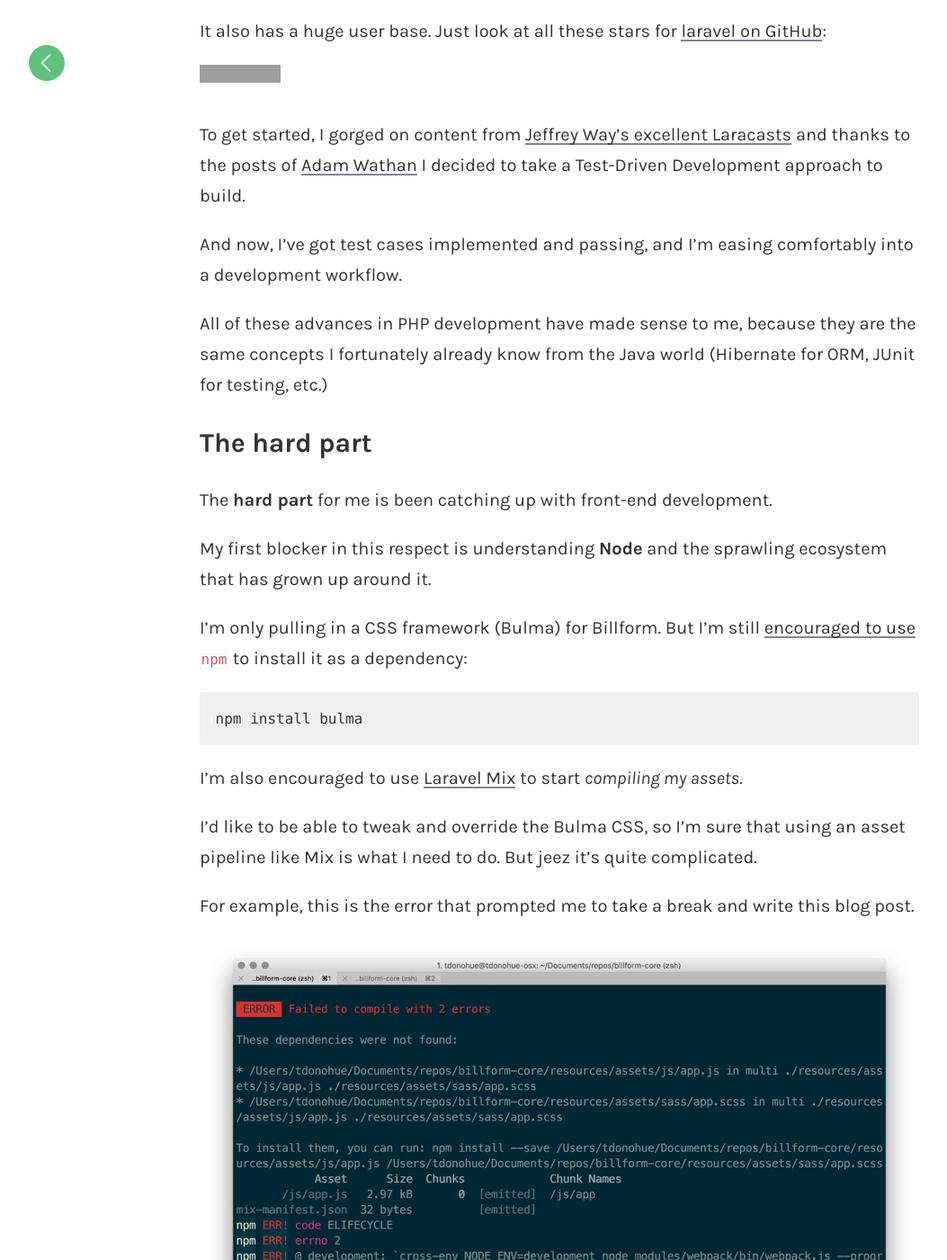
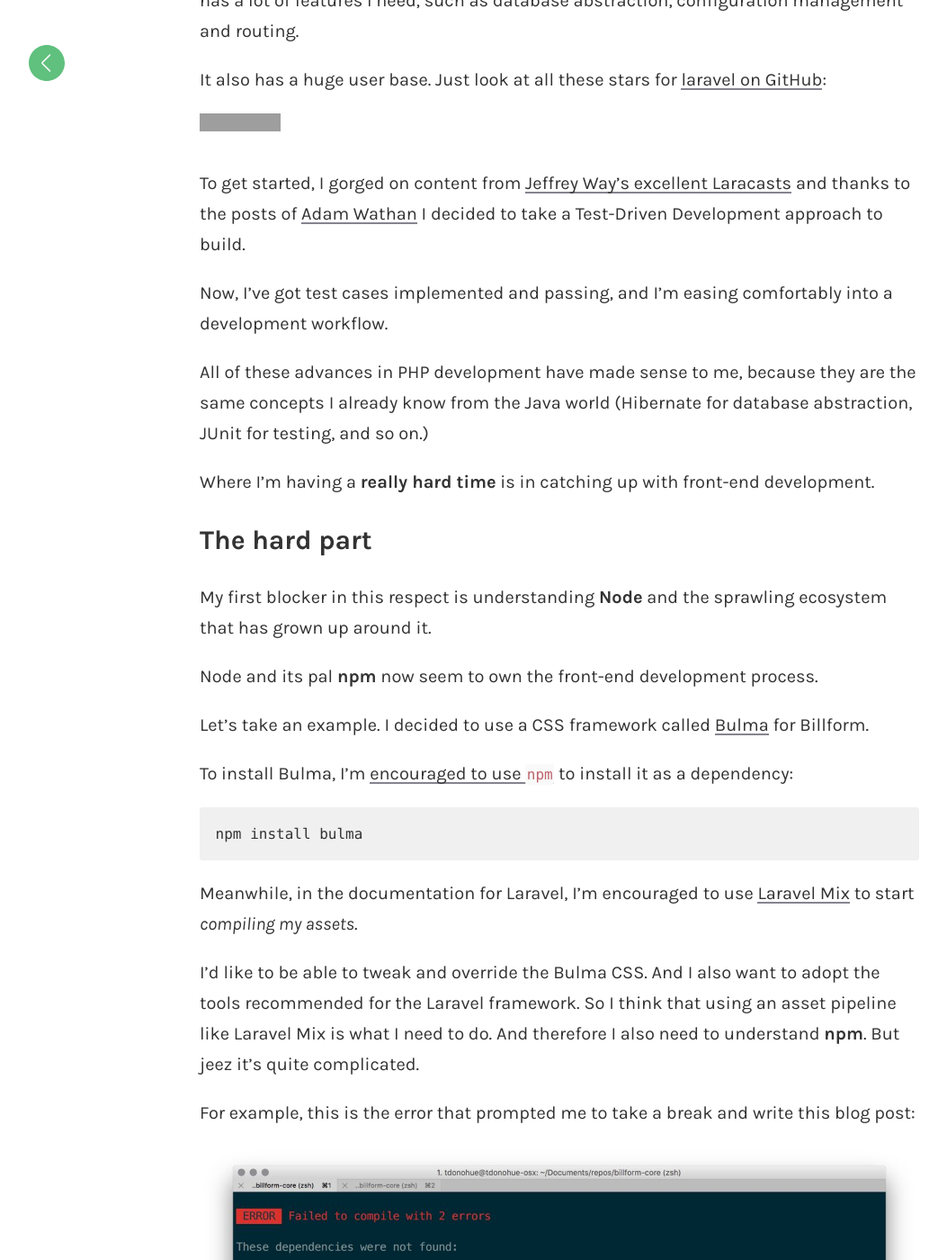
Before and after one commit to monodot/monodot-co-uk, a Jekyll site: the page built from _posts/2017-06-17-webdev-woes.md, in a window 1280 px wide and 1400 px high, scrolled down 2842 px. Shown: the whole window at 90% size, without its empty margins (18-1071 px from the left). Built offline with Jekyll 4.4.1, drawn with Linux system fonts in a browser that asks for light colours; comment, search, counter and statistics services are not loaded; some of the changed text lies outside the part shown; grey boxes are pictures that could not be loaded.

Commit message:
Update webdev-woes

```diff
--- a/_posts/2017-06-17-webdev-woes.md
+++ b/_posts/2017-06-17-webdev-woes.md
@@ -41,7 +41,9 @@
 
 ## My stack
 
-For Billform, I decided to go with what I know. I didn't want to waste hours learning a brand new language.
+To make a start with Billform, I needed to choose a stack quickly.
+
+I decided to make the most of what I already know. I didn't want to waste hours learning a brand new language.
 
 So, I went with PHP. Because I already know the language, and people still seem to use it.
 
@@ -61,56 +63,62 @@
 
 To get started, I gorged on content from [Jeffrey Way's excellent Laracasts][laracasts] and thanks to the posts of [Adam Wathan][adamwathan] I decided to take a Test-Driven Development approach to build.
 
-And now, I've got test cases implemented and passing, and I'm easing comfortably into a development workflow.
+Now, I've got test cases implemented and passing, and I'm easing comfortably into a development workflow.
 
-All of these advances in PHP development have made sense to me, because they are the same concepts I fortunately already know from the Java world (Hibernate for ORM, JUnit for testing, etc.)
+All of these advances in PHP development have made sense to me, because they are the same concepts I already know from the Java world (Hibernate for database abstraction, JUnit for testing, and so on.)
+
+Where I'm having a **really hard time** is in catching up with front-end development.
 
 ## The hard part
 
-The **hard part** for me is been catching up with front-end development.
-
 My first blocker in this respect is understanding **Node** and the sprawling ecosystem that has grown up around it.
 
-I'm only pulling in a CSS framework (Bulma) for Billform. But I'm still [encouraged to use `npm`][bulma-install] to install it as a dependency:
+Node and its pal **npm** now seem to own the front-end development process.
+
+Let's take an example. I decided to use a CSS framework called [Bulma][bulma] for Billform.
+
+To install Bulma, I'm [encouraged to use `npm`][bulma-install] to install it as a dependency:
 
     npm install bulma
 
-I'm also encouraged to use [Laravel Mix][laravel-mix] to start _compiling my assets_.
+Meanwhile, in the documentation for Laravel, I'm encouraged to use [Laravel Mix][laravel-mix] to start _compiling my assets_.
 
-I'd like to be able to tweak and override the Bulma CSS, so I'm sure that using an asset pipeline like Mix is what I need to do. But jeez it's quite complicated.
+I'd like to be able to tweak and override the Bulma CSS. And I also want to adopt the tools recommended for the Laravel framework. So I think that using an asset pipeline like Laravel Mix is what I need to do. And therefore I also need to understand **npm**. But jeez it's quite complicated.
 
-For example, this is the error that prompted me to take a break and write this blog post.
+For example, this is the error that prompted me to take a break and write this blog post:
 
 ![These files actually exist]({{ site.url }}/assets/npm-error.jpg)
 
-(Those dependencies that are "not found", actually **do** exist)
+(For the record, I'm still trying to decipher this one, because those dependencies that are "not found", actually **do** exist on my hard disk. So what's the issue here?)
 
-So far I've been encouraged to `rm -rf node_modules && npm install`. This took about 30 minutes and made my moderate-spec laptop almost melt.
+So far in _just getting started_, I've been encouraged to reinstall everything using `rm -rf node_modules && npm install`. This took about 30 minutes and made my moderate-spec laptop almost melt.
 
-I still can't imagine what it was doing that could have been so complicated.
+I can't think what it was doing that could have been so complicated.
 
-I've also struggled to understand the Node version numbering scheme. I was running `node 0.10.4`. The versions seem to have been 0.10.x, then 0.12.x, then... _4.x_? Then 8.x was released after only one year. This makes Firefox's version numbering seem normal.
+Then I thought I might need to upgrade **node**. This was my introduction to the Node version numbering scheme. I was running `node 0.10.4`. The versions seem to have been 0.10.x, then 0.12.x, then... _4.x_? Then 8.x was released, after only one year! This makes Firefox's version numbering seem normal.
 
 ![Musings on the node versioning scheme](https://media.giphy.com/media/zXj92SqHuz2p2/giphy.gif)
 
-Now npm is telling me it can't find a dependency that I'm sure exists.
+And so now **npm** tells me it can't find a dependency that I'm sure exists.
 
-At the same time, Laravel Mix tells me it can't find 'babel-loader', whatever that is.
+At the same time, Laravel Mix tells me that it can't find 'babel-loader', whatever that is.
 
-Here's the list of packages that **npm** says are installed in my project (that's a simple Laravel project, using Laravel Mix and Bulma):
+Here's the list of packages that **npm** says are installed in my project (that's a fairly simple Laravel project, using Laravel Mix and Bulma):
 
     $ npm list | wc -l
     7052
 
-**7,052** packages. That is absolutely insane.
+**7,052 packages**. That is absolutely **insane**.
+
+Is web development really this hard?
 
 ## Closing thoughts
 
-So far, I'm finding that I'm still more comfortable in back-end work. No surprise there. :)
+So far, I'm finding that I'm still more comfortable with back-end work. No surprise there. :)
 
-Very similar tools and processes are being followed. Familiar approaches to software development. Architectural patterns I know.
+Very similar tools and processes are being followed. Familiar approaches to software development. Architectural patterns I know. I feel at home.
 
-By contrast, dipping my toe in the front-end is proving to be a huge learning curve for me. Even something as simple as including a CSS is challenging me. And this is even before I've written a single line of JavaScript.
+By contrast, dipping my toe in the front-end is proving to be a huge learning curve for me. Even something as simple as including a CSS framework is proving very challenging. And this is even before I've written a single line of JavaScript.
 
 I love learning new stuff, and that's one of the things that keeps me in IT.
 
@@ -129,3 +137,4 @@
 [adamwathan]: https://adamwathan.me/
 [bitbucket]: https://bitbucket.org/product
 [bulma-install]: http://bulma.io/documentation/overview/start/
+[bulma]: http://bulma.io
```
